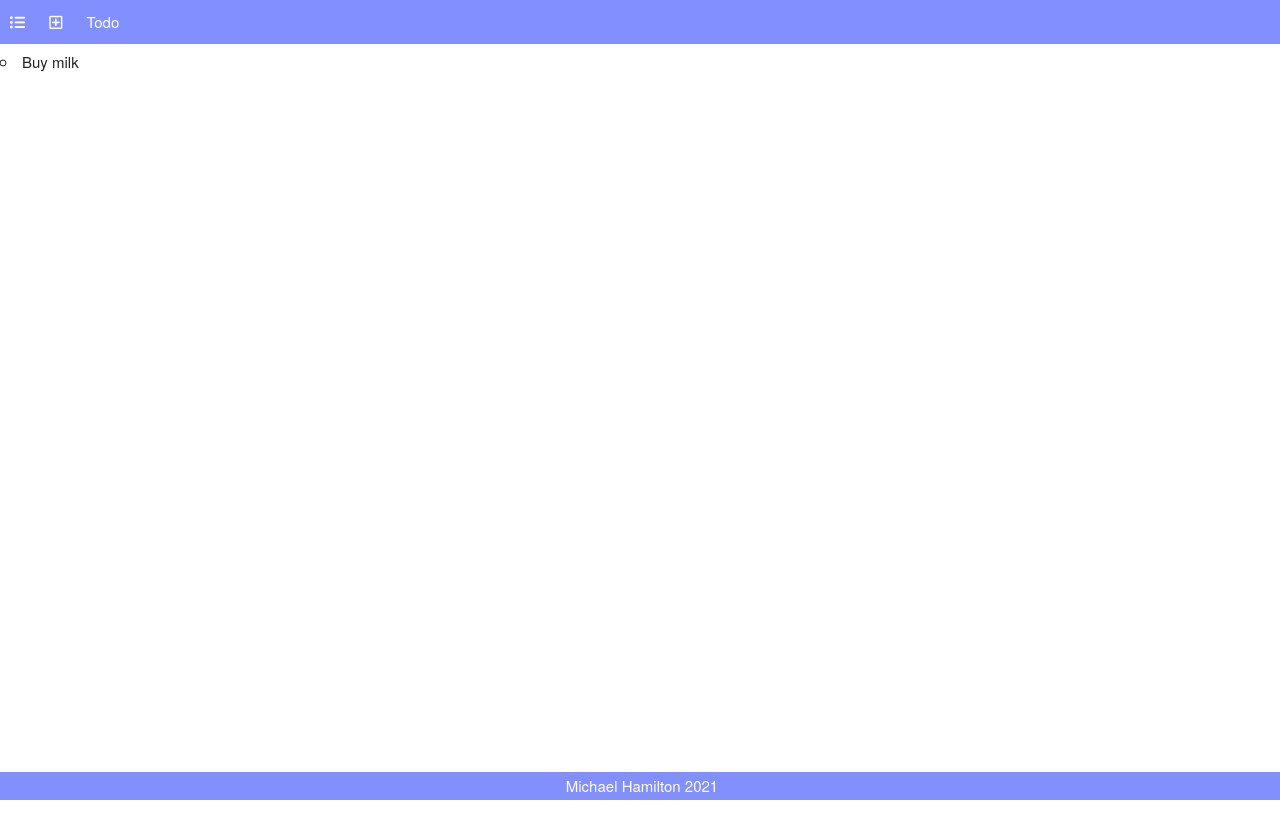
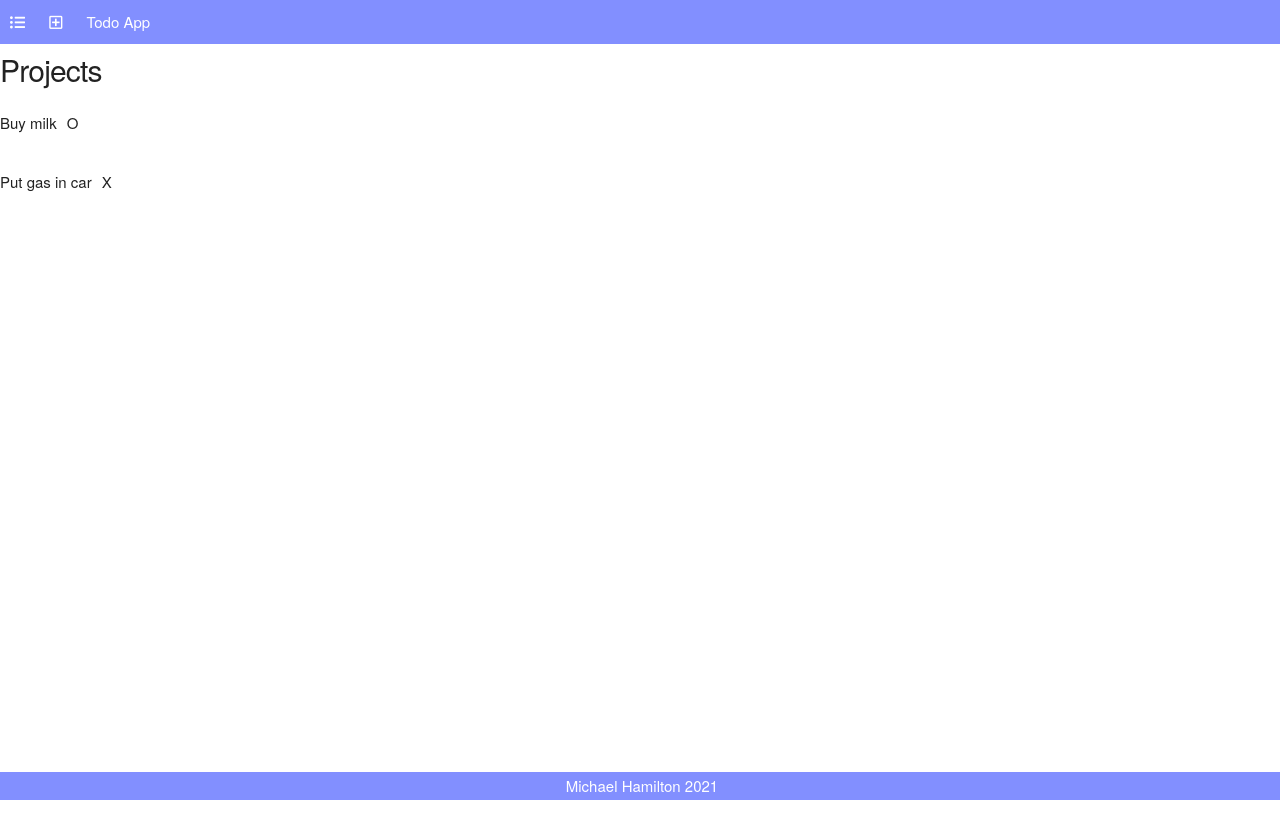
Before and after one commit to hamilto8/todo-list, a plain HTML site: page index.html in a window 1280 px wide. Drawn offline with nearby package versions, Linux system fonts and the light colour scheme.

Commit message:
Continued work on building out the webpage

```diff
--- a/index.html
+++ b/index.html
@@ -12,7 +12,7 @@
     <nav class="navbar">
         <i class="fas fa-list-ul homeBtn"></i>
         <i class="far fa-plus-square addBtn"></i>
-        Todo
+        Todo App
     </nav>
     <div id="content"></div>
     <footer class="footer">Michael Hamilton 2021</footer>
--- a/main.js
+++ b/main.js
@@ -10,13 +10,23 @@
 /******/ 	"use strict";
 /******/ 	var __webpack_modules__ = ({
 
-/***/ "./src/addTodo.js":
-/*!************************!*\
-  !*** ./src/addTodo.js ***!
-  \************************/
+/***/ "./src/addTodoHTML.js":
+/*!****************************!*\
+  !*** ./src/addTodoHTML.js ***!
+  \****************************/
 /***/ ((__unused_webpack_module, __webpack_exports__, __webpack_require__) => {
 
-eval("__webpack_require__.r(__webpack_exports__);\n/* harmony export */ __webpack_require__.d(__webpack_exports__, {\n/* harmony export */   \"default\": () => (__WEBPACK_DEFAULT_EXPORT__)\n/* harmony export */ });\nconst addTodo = () => {\r\n    return `\r\n        <div>\r\n            <p>Add your todo here</p>\r\n            <input type=\"text\" />\r\n        </div>\r\n    `\r\n}\r\n\r\n/* harmony default export */ const __WEBPACK_DEFAULT_EXPORT__ = (addTodo);\n\n//# sourceURL=webpack://todo-list/./src/addTodo.js?");
+eval("__webpack_require__.r(__webpack_exports__);\n/* harmony export */ __webpack_require__.d(__webpack_exports__, {\n/* harmony export */   \"default\": () => (__WEBPACK_DEFAULT_EXPORT__)\n/* harmony export */ });\n/* harmony import */ var _addTodoLogic__WEBPACK_IMPORTED_MODULE_0__ = __webpack_require__(/*! ./addTodoLogic */ \"./src/addTodoLogic.js\");\n\r\n\r\nconst addTodoHTML = () => {\r\n    return `\r\n        <div>\r\n            <form id=\"add-todo-project-form\">\r\n                <label for=\"new-todo\">Add Your Project here</label>\r\n                <input id=\"new-todo\" type=\"text\"/>\r\n            </form>\r\n        </div>\r\n    `\r\n}\r\n\r\n/* harmony default export */ const __WEBPACK_DEFAULT_EXPORT__ = (addTodoHTML);\n\n//# sourceURL=webpack://todo-list/./src/addTodoHTML.js?");
+
+/***/ }),
+
+/***/ "./src/addTodoLogic.js":
+/*!*****************************!*\
+  !*** ./src/addTodoLogic.js ***!
+  \*****************************/
+/***/ ((__unused_webpack_module, __webpack_exports__, __webpack_require__) => {
+
+eval("__webpack_require__.r(__webpack_exports__);\n/* harmony export */ __webpack_require__.d(__webpack_exports__, {\n/* harmony export */   \"default\": () => (__WEBPACK_DEFAULT_EXPORT__)\n/* harmony export */ });\nfunction createTodoProject(projectName){\r\n    return `\r\n        <div class=\"project\">${projectName}</div>\r\n    `\r\n}\r\n\r\n/* harmony default export */ const __WEBPACK_DEFAULT_EXPORT__ = (createTodoProject);\n\n//# sourceURL=webpack://todo-list/./src/addTodoLogic.js?");
 
 /***/ }),
 
@@ -26,7 +36,7 @@ eval("__webpack_require__.r(__webpack_exports__);\n/* harmony export */ __webpac
   \*************************/
 /***/ ((__unused_webpack_module, __webpack_exports__, __webpack_require__) => {
 
-eval("__webpack_require__.r(__webpack_exports__);\n/* harmony export */ __webpack_require__.d(__webpack_exports__, {\n/* harmony export */   \"default\": () => (__WEBPACK_DEFAULT_EXPORT__)\n/* harmony export */ });\nconst homePage = () => {\r\n    return `\r\n    <div>\r\n        Your todos are here.\r\n    </div>\r\n    `\r\n}\r\n\r\n/* harmony default export */ const __WEBPACK_DEFAULT_EXPORT__ = (homePage);\n\n//# sourceURL=webpack://todo-list/./src/homePage.js?");
+eval("__webpack_require__.r(__webpack_exports__);\n/* harmony export */ __webpack_require__.d(__webpack_exports__, {\n/* harmony export */   \"default\": () => (__WEBPACK_DEFAULT_EXPORT__)\n/* harmony export */ });\n/* harmony import */ var _todo__WEBPACK_IMPORTED_MODULE_0__ = __webpack_require__(/*! ./todo */ \"./src/todo.js\");\n/* harmony import */ var _todoProject__WEBPACK_IMPORTED_MODULE_1__ = __webpack_require__(/*! ./todoProject */ \"./src/todoProject.js\");\n\r\n\r\n\r\n\r\nconst homePage = () => {\r\n    let div = document.createElement('div');\r\n    let h4 = document.createElement('h4');\r\n    h4.innerText = 'Projects';\r\n    div.appendChild(h4);\r\n    div.appendChild(_todoProject__WEBPACK_IMPORTED_MODULE_1__.todoProjectListUl);\r\n    return div;\r\n}\r\n\r\n/* harmony default export */ const __WEBPACK_DEFAULT_EXPORT__ = (homePage);\n\n//# sourceURL=webpack://todo-list/./src/homePage.js?");
 
 /***/ }),
 
@@ -36,7 +46,7 @@ eval("__webpack_require__.r(__webpack_exports__);\n/* harmony export */ __webpac
   \**********************/
 /***/ ((__unused_webpack_module, __webpack_exports__, __webpack_require__) => {
 
-eval("__webpack_require__.r(__webpack_exports__);\n/* harmony import */ var _addTodo__WEBPACK_IMPORTED_MODULE_0__ = __webpack_require__(/*! ./addTodo */ \"./src/addTodo.js\");\n/* harmony import */ var _homePage__WEBPACK_IMPORTED_MODULE_1__ = __webpack_require__(/*! ./homePage */ \"./src/homePage.js\");\n/* harmony import */ var _todo__WEBPACK_IMPORTED_MODULE_2__ = __webpack_require__(/*! ./todo */ \"./src/todo.js\");\n/* harmony import */ var _todoProject__WEBPACK_IMPORTED_MODULE_3__ = __webpack_require__(/*! ./todoProject */ \"./src/todoProject.js\");\nconst contentDiv = document.querySelector('#content');\r\nconst addBtn = document.querySelector('.addBtn');\r\nconst homeBtn = document.querySelector('.homeBtn');\r\n\r\n\r\n\r\n\r\n\r\n\r\naddBtn.addEventListener('click', addTodoForm);\r\nhomeBtn.addEventListener('click', showHome);\r\n\r\nfunction showHome(){\r\n    contentDiv.innerHTML = (0,_homePage__WEBPACK_IMPORTED_MODULE_1__.default)();\r\n}\r\n\r\nfunction addTodoForm(){\r\n    contentDiv.innerHTML = (0,_addTodo__WEBPACK_IMPORTED_MODULE_0__.default)();\r\n}\r\n\r\nwindow.onload = () => {\r\n    contentDiv.innerHTML = (0,_todoProject__WEBPACK_IMPORTED_MODULE_3__.default)();\r\n}\n\n//# sourceURL=webpack://todo-list/./src/index.js?");
+eval("__webpack_require__.r(__webpack_exports__);\n/* harmony import */ var _addTodoHTML__WEBPACK_IMPORTED_MODULE_0__ = __webpack_require__(/*! ./addTodoHTML */ \"./src/addTodoHTML.js\");\n/* harmony import */ var _homePage__WEBPACK_IMPORTED_MODULE_1__ = __webpack_require__(/*! ./homePage */ \"./src/homePage.js\");\n/* harmony import */ var _todo__WEBPACK_IMPORTED_MODULE_2__ = __webpack_require__(/*! ./todo */ \"./src/todo.js\");\n/* harmony import */ var _todoProject__WEBPACK_IMPORTED_MODULE_3__ = __webpack_require__(/*! ./todoProject */ \"./src/todoProject.js\");\nconst contentDiv = document.querySelector('#content');\r\nconst addBtn = document.querySelector('.addBtn');\r\nconst homeBtn = document.querySelector('.homeBtn');\r\n\r\n\r\n\r\n\r\n\r\n\r\naddBtn.addEventListener('click', addTodoForm);\r\nhomeBtn.addEventListener('click', showHome);\r\n\r\nfunction showHome(){\r\n    contentDiv.innerHTML = (0,_homePage__WEBPACK_IMPORTED_MODULE_1__.default)();\r\n}\r\n\r\nfunction addTodoForm(){\r\n    contentDiv.innerHTML = (0,_addTodoHTML__WEBPACK_IMPORTED_MODULE_0__.default)();\r\n}\r\n\r\nwindow.onload = () => {\r\n    contentDiv.appendChild((0,_homePage__WEBPACK_IMPORTED_MODULE_1__.default)());\r\n    console.log(contentDiv);\r\n}\n\n//# sourceURL=webpack://todo-list/./src/index.js?");
 
 /***/ }),
 
@@ -46,7 +56,7 @@ eval("__webpack_require__.r(__webpack_exports__);\n/* harmony import */ var _add
   \*********************/
 /***/ ((__unused_webpack_module, __webpack_exports__, __webpack_require__) => {
 
-eval("__webpack_require__.r(__webpack_exports__);\n/* harmony export */ __webpack_require__.d(__webpack_exports__, {\n/* harmony export */   \"default\": () => (__WEBPACK_DEFAULT_EXPORT__)\n/* harmony export */ });\nconst todo = () => {\r\n    return `\r\n    <li>Buy milk</li>\r\n    `\r\n}\r\n\r\n/* harmony default export */ const __WEBPACK_DEFAULT_EXPORT__ = (todo);\n\n//# sourceURL=webpack://todo-list/./src/todo.js?");
+eval("__webpack_require__.r(__webpack_exports__);\n/* harmony export */ __webpack_require__.d(__webpack_exports__, {\n/* harmony export */   \"default\": () => (__WEBPACK_DEFAULT_EXPORT__)\n/* harmony export */ });\nconst todo = () => {\r\n   return `\r\n   \r\n   `\r\n}\r\n\r\n/* harmony default export */ const __WEBPACK_DEFAULT_EXPORT__ = (todo);\n\n//# sourceURL=webpack://todo-list/./src/todo.js?");
 
 /***/ }),
 
@@ -56,7 +66,7 @@ eval("__webpack_require__.r(__webpack_exports__);\n/* harmony export */ __webpac
   \****************************/
 /***/ ((__unused_webpack_module, __webpack_exports__, __webpack_require__) => {
 
-eval("__webpack_require__.r(__webpack_exports__);\n/* harmony export */ __webpack_require__.d(__webpack_exports__, {\n/* harmony export */   \"default\": () => (__WEBPACK_DEFAULT_EXPORT__)\n/* harmony export */ });\n/* harmony import */ var _todo__WEBPACK_IMPORTED_MODULE_0__ = __webpack_require__(/*! ./todo */ \"./src/todo.js\");\n\r\n\r\nconst todoProject = () => {\r\n    return `\r\n    <div>\r\n    <ul>${(0,_todo__WEBPACK_IMPORTED_MODULE_0__.default)()}</ul>\r\n    </div>\r\n    `\r\n}\r\n\r\n/* harmony default export */ const __WEBPACK_DEFAULT_EXPORT__ = (todoProject);\n\n//# sourceURL=webpack://todo-list/./src/todoProject.js?");
+eval("__webpack_require__.r(__webpack_exports__);\n/* harmony export */ __webpack_require__.d(__webpack_exports__, {\n/* harmony export */   \"todoProjectListUl\": () => (/* binding */ todoProjectListUl),\n/* harmony export */   \"logTodos\": () => (/* binding */ logTodos)\n/* harmony export */ });\nlet todoListArr = [['Buy milk', true], ['Put gas in car', false]];\r\n\r\nlet todoProjectListUl = document.createElement('ul');\r\n\r\ntodoListArr.forEach((el, idx)=>{\r\n    let li = document.createElement('li');\r\n    li.innerText = el[0];\r\n    if(el[1]){\r\n        li.innerHTML += `<p data-index=${idx}>O</p>`\r\n    } else {\r\n        li.innerHTML += `<p data-index=${idx}>X</p>`\r\n    }\r\n    todoProjectListUl.appendChild(li);\r\n});\r\n\r\nfunction logTodos(){\r\n    console.log(todoProjectListUl);\r\n}\r\n\r\nconst todoProject = () => {\r\n    return todoProjectListUl\r\n}\r\n\r\n\n\n//# sourceURL=webpack://todo-list/./src/todoProject.js?");
 
 /***/ })
 
--- a/style.css
+++ b/style.css
@@ -28,6 +28,28 @@ html, body {
     margin-top: 50px;
 }
 
+#add-todo-project-form {
+    text-align: center;
+    background-color: red;
+}
+
+li {
+    display: flex;
+}
+
+li p {
+    margin-left: 10px;
+    cursor: pointer;
+}
+
+li p:hover {
+    background-color: red;
+}
+
+li p:active{
+    background-color: rgb(255, 208, 0);
+}
+
 .footer {
     position: fixed;
     left: 0;
```
